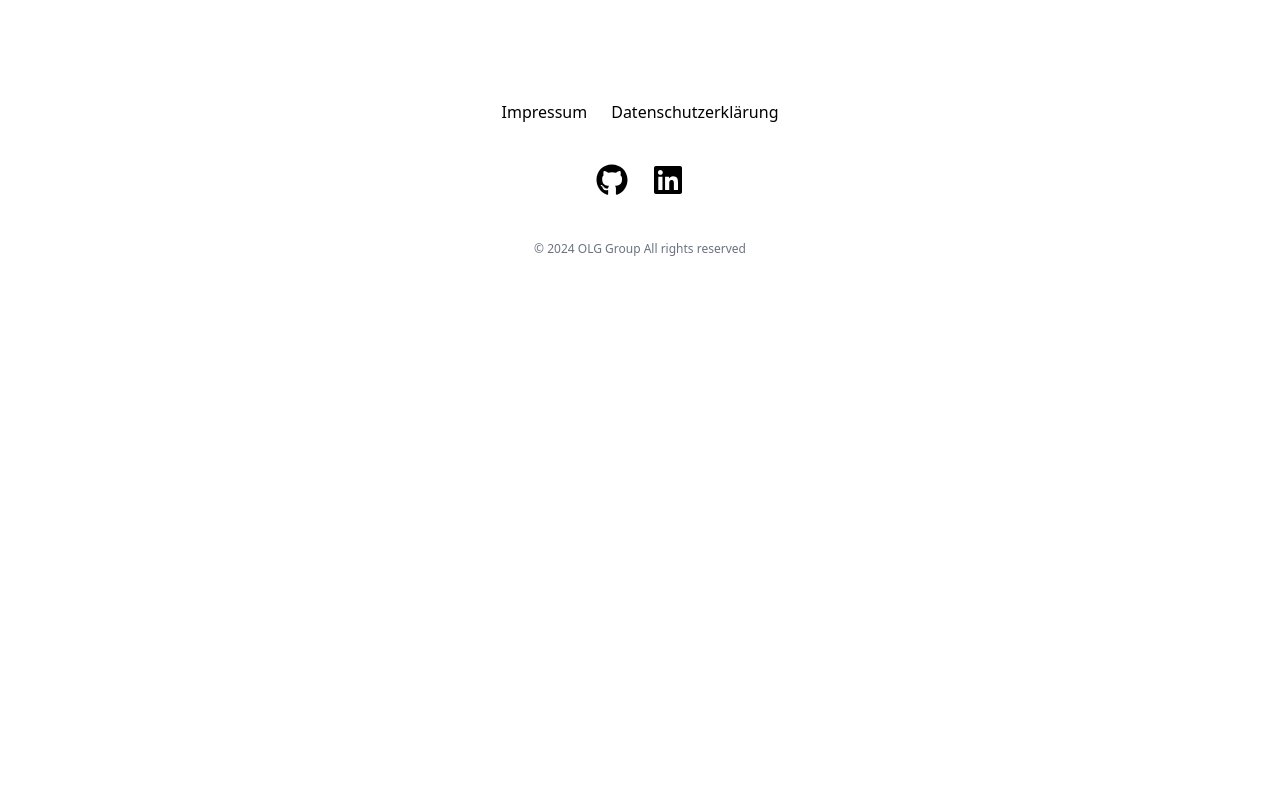
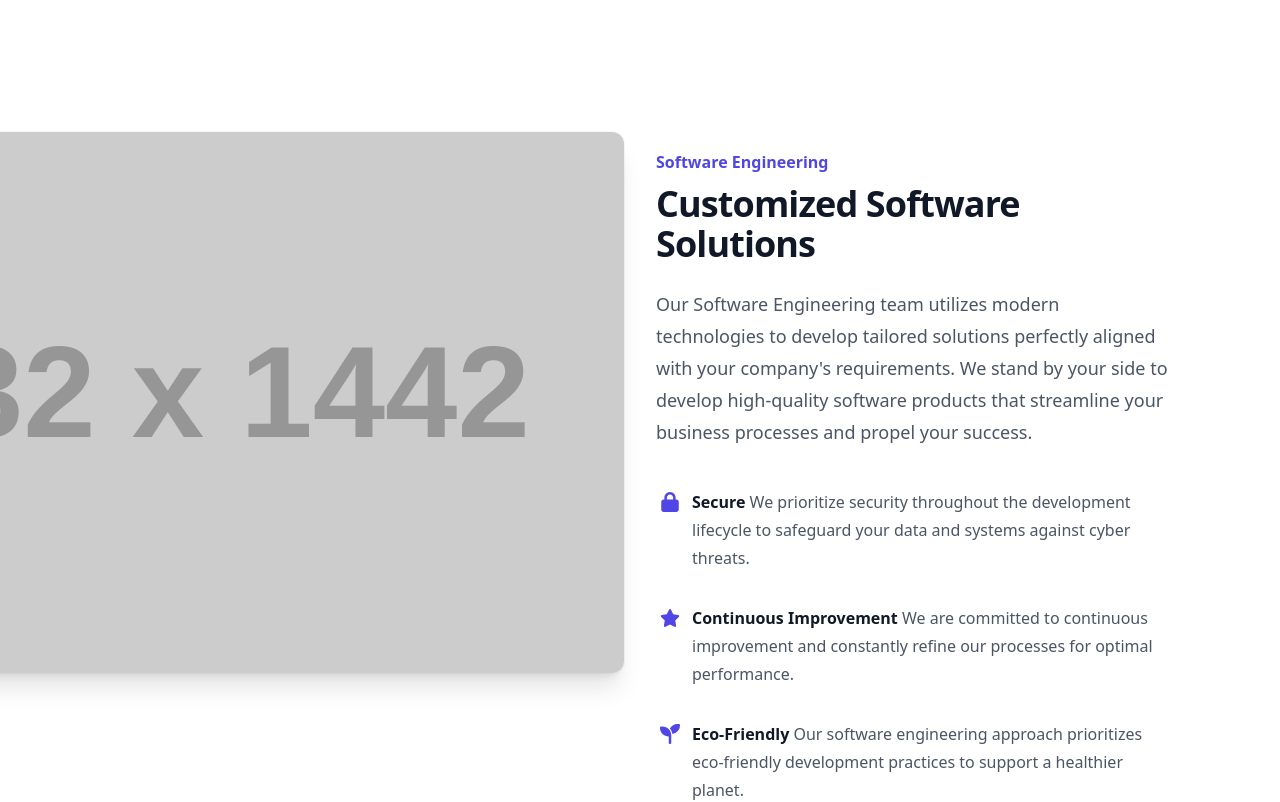
Before and after one commit to olg-group/website, a Vue app: page / in a window 1280 px wide. Shown: the part 1540-2342 px from the top of the page. Before the commit the page ends 1894 px from the top, so only its background shows below. Built offline with nearby package versions, Linux system fonts and the light colour scheme.

Commit message:
Added Software Engineering Section

```diff
--- /dev/null
+++ b/src/components/sections/ImageLeftFeatureSection.vue
@@ -0,0 +1,60 @@
+<template>
+  <div class="overflow-hidden bg-white py-24 sm:py-32">
+    <div class="mx-auto max-w-7xl px-6 lg:px-8">
+      <div class="mx-auto grid max-w-2xl grid-cols-1 gap-x-8 gap-y-16 sm:gap-y-20 lg:mx-0 lg:max-w-none lg:grid-cols-2">
+        <div class="lg:pr-8 lg:pt-4">
+          <div class="lg:max-w-lg">
+            <h2 v-if="title !== null" class="text-base font-semibold leading-7 text-indigo-600">{{ title }}</h2>
+            <p class="mt-2 text-3xl font-bold tracking-tight text-gray-900 sm:text-4xl">{{ subtitle }}</p>
+            <p class="mt-6 text-lg leading-8 text-gray-600">{{ description }}</p>
+            <dl class="mt-10 max-w-xl space-y-8 text-base leading-7 text-gray-600 lg:max-w-none">
+              <div v-for="feature in features" :key="feature.name" class="relative pl-9">
+                <dt class="inline font-semibold text-gray-900">
+                  <FontAwesomeIcon :icon="feature.icon" class="absolute left-1 top-1 h-5 w-5 text-indigo-600" aria-hidden="true" />
+                  {{ feature.name }}
+                </dt>
+                {{ ' ' }}
+                <dd class="inline">{{ feature.description }}</dd>
+              </div>
+            </dl>
+          </div>
+        </div>
+        <div class="order-first justify-end items-start flex">
+          <slot name="image">
+            <img
+                :src="imageUrl"
+                :alt="imageAlt"
+                class="w-[48rem] max-w-none rounded-xl shadow-xl ring-1 ring-gray-400/10 sm:w-[57rem] md:-ml-4 lg:-ml-0"
+                width="2432" height="1442"
+            />
+          </slot>
+        </div>
+      </div>
+    </div>
+  </div>
+</template>
+
+<script setup lang="ts">
+import {defineProps} from 'vue';
+import {FontAwesomeIcon} from "@fortawesome/vue-fontawesome";
+import type {IconDefinition} from "@fortawesome/free-regular-svg-icons";
+
+interface FeaturePoint {
+  name: String,
+  description: String,
+  icon: IconDefinition
+}
+
+const props = defineProps({
+  title: String | null,
+  subtitle: String,
+  description: String,
+  imageUrl: String,
+  imageAlt: String,
+  features: Array as () => FeaturePoint[]
+})
+</script>
+
+<style scoped>
+
+</style>
--- a/src/views/HomeView.vue
+++ b/src/views/HomeView.vue
@@ -1,7 +1,8 @@
 <script setup lang="ts">
 import HeroSection from "@/components/sections/HeroSection.vue";
-import ImageFeatureSection from "@/components/sections/ImageFeatureSection.vue";
-import {faBullseye, faForwardFast, faStar} from "@fortawesome/free-solid-svg-icons";
+import ImageRightFeatureSection from "@/components/sections/ImageRightFeatureSection.vue";
+import {faBullseye, faForwardFast, faLock, faSeedling, faStar} from "@fortawesome/free-solid-svg-icons";
+import ImageLeftFeatureSection from "@/components/sections/ImageLeftFeatureSection.vue";
 </script>
 
 <template>
@@ -19,18 +20,31 @@ import {faBullseye, faForwardFast, faStar} from "@fortawesome/free-solid-svg-ico
       </template>
     </HeroSection>
 
-    <ImageFeatureSection
+    <ImageRightFeatureSection
         title="Management Consulting"
         subtitle="Accompanying you to the goal"
         description="Our team of experienced industry experts accompanies your management in all matters of corporate management. From strategy to marketing, we support you comprehensively. Our expertise from areas such as corporate finance & investment banking or marketing is fully available to you."
         image-url="https://placehold.co/2432x1442"
 
         :features="[
-            {name: 'Customer-centric', icon: faBullseye,     description: 'We focus on your individual situation and the associated needs.'},
-            {name: 'Quality',        icon: faStar,         description: 'We have the highest standards for the quality of our work.'},
-            {name: 'Goal-oriented',    icon: faForwardFast,  description: 'We concentrate on results. At the core of our strategy lies effective action.'},
+            {name: 'Customer-centric', icon: faBullseye, description: 'We focus on your individual situation and the associated needs.'},
+            {name: 'Quality', icon: faStar, description: 'We have the highest standards for the quality of our work.'},
+            {name: 'Goal-oriented', icon: faForwardFast, description: 'We concentrate on results. At the core of our strategy lies effective action.'},
         ]"
-    ></ImageFeatureSection>
+    ></ImageRightFeatureSection>
+
+    <ImageLeftFeatureSection
+        title="Software Engineering"
+        subtitle="Customized Software Solutions"
+        description="Our Software Engineering team utilizes modern technologies to develop tailored solutions perfectly aligned with your company's requirements. We stand by your side to develop high-quality software products that streamline your business processes and propel your success."
+        image-url="https://placehold.co/2432x1442"
+
+        :features="[
+            {name: 'Secure', icon: faLock,     description: 'We prioritize security throughout the development lifecycle to safeguard your data and systems against cyber threats.'},
+            {name: 'Continuous Improvement',        icon: faStar,         description: 'We are committed to continuous improvement and constantly refine our processes for optimal performance.'},
+            {name: 'Eco-Friendly',    icon: faSeedling,  description: 'Our software engineering approach prioritizes eco-friendly development practices to support a healthier planet.'},
+        ]"
+    ></ImageLeftFeatureSection>
   </main>
 </template>
 
```
Also changed, not shown: src/components/sections/ImageRightFeatureSection.vue (renamed from src/components/sections/ImageFeatureSection.vue).
